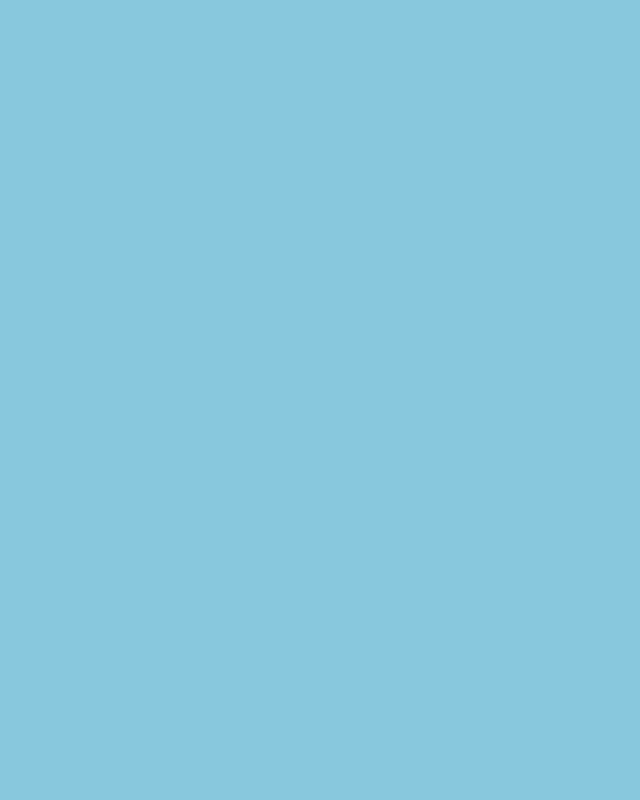
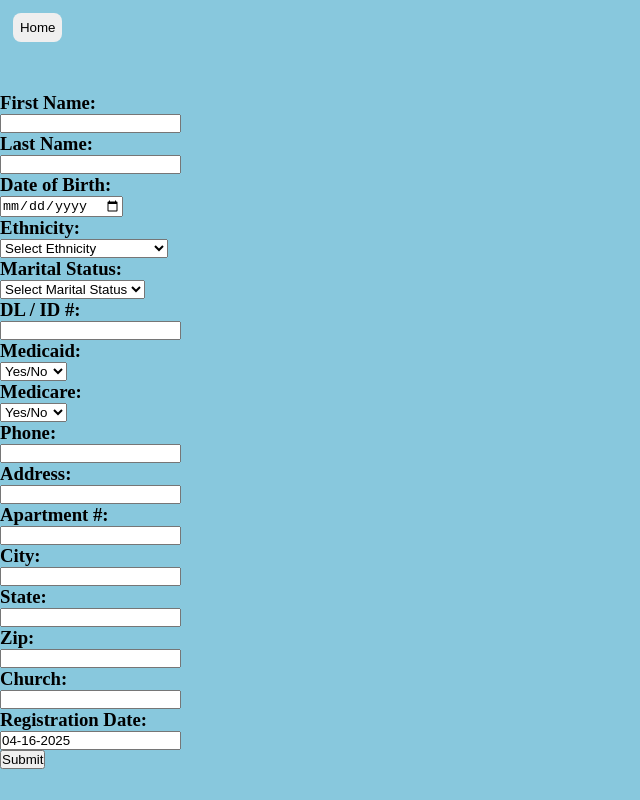
Before and after one commit to Kingcodes95/SHARE-Project, a React (Vite) app in the folder frontend/: page /new_client in a window 1280 px wide. Before the commit this address had no page. Shown: the whole page, without its empty margins (0-640 px from the left). Built offline with nearby package versions, Linux system fonts and the light colour scheme; sample sign-in values are in the browser's storage.

Commit message:
Added Add Client button and fully works

```diff
--- a/frontend/src/App.jsx
+++ b/frontend/src/App.jsx
@@ -4,15 +4,36 @@ import {
 	Route,
 	Navigate,
 } from "react-router-dom";
+import { useEffect } from "react";
 import Login from "./pages/Login";
 import PeoplesData from "./pages/PeoplesData";
 import ProtectedRoute from "./components/ProtectedRoute.jsx/ProtectedRoute";
 import Unauthorized from "./pages/Unauthorized";
 import Admin from "./pages/Admin";
 import PersonDetail from "./pages/PeopleDetail";
+import New_Client from "./pages/New_Client";
 
 function App() {
+	function TokenCleanup() {
+		useEffect(() => {
+			const handleUnload = () => {
+				localStorage.removeItem("access_token");
+				localStorage.removeItem("refresh_token");
+			};
+
+			window.addEventListener("beforeunload", handleUnload);
+
+			return () => {
+				window.removeEventListener("beforeunload", handleUnload);
+			};
+		}, []);
+
+		return null;
+	}
+
 	return (
+		<>
+			<TokenCleanup />
 			<Router>
 				<Routes>
 					<Route path="/" element={<Navigate to="/login" replace />} />
@@ -42,8 +63,17 @@ function App() {
 							</ProtectedRoute>
 						}
 					/>
+					<Route
+						path="/new_client"
+						element={
+							<ProtectedRoute roles={["volunteer", "admin", "super_admin"]}>
+								<New_Client />
+							</ProtectedRoute>
+						}
+					/>
 				</Routes>
 			</Router>
+		</>
 	);
 }
 
--- /dev/null
+++ b/frontend/src/components/Add_Client_Button/Add_Client_Button.jsx
@@ -0,0 +1,13 @@
+import { useNavigate } from "react-router-dom"
+
+export default function Add_Client_Button() {
+
+    const navigate = useNavigate()
+
+    return(
+       <div>
+            <button onClick={() => navigate('/new_client')}>New Client</button>
+       </div>
+    )
+
+}
--- /dev/null
+++ b/frontend/src/components/Add_Client_Button/Client_Form.css
@@ -0,0 +1,3 @@
+.Client-Form-Container{
+    margin-top: 50px;
+}
--- /dev/null
+++ b/frontend/src/components/Add_Client_Button/Client_Form.jsx
@@ -0,0 +1,182 @@
+import { useState } from "react";
+import { useNavigate } from "react-router-dom";
+import { useQueryClient } from "@tanstack/react-query";
+import "./Client_Form.css";
+
+export default function Client_Form() {
+	const navigate = useNavigate();
+	const queryClient = useQueryClient();
+
+	function getCurrentDate() {
+		const now = new Date();
+		const month = String(now.getMonth() + 1).padStart(2, "0");
+		const day = String(now.getDate()).padStart(2, "0");
+		const year = now.getFullYear();
+		return `${month}-${day}-${year}`;
+	}
+
+	const [formData, setFormData] = useState({
+		firstName: "",
+		lastName: "",
+		DOB: "",
+		Age: null,
+		Ethnicity: null,
+		Marital_Status: null,
+		DL: null,
+		Medicaid: null,
+		Medicare: null,
+		Phone: null,
+		Address: null,
+		APT: null,
+		City: null,
+		State: null,
+		Zip: null,
+		Church: null,
+		Registration_Date: getCurrentDate(),
+		last_pick_up: null,
+	});
+
+	const handleChange = (key) => (e) => {
+		const value = e.target.value;
+		const updated = { ...formData, [key]: value === "" ? null : value };
+		if (key === "DOB") {
+			updated.Age = calculateAge(value);
+		}
+		setFormData(updated);
+	};
+
+	const handleSubmit = async (e) => {
+		e.preventDefault();
+		const payload = {
+			...formData,
+			Age: calculateAge(formData.DOB),
+		};
+
+		try {
+			const response = await fetch("http://localhost:8000/clients/create_client", {
+				method: "POST",
+				headers: {
+					"Content-Type": "application/json",
+				},
+				body: JSON.stringify(payload),
+			});
+			if (!response.ok) throw new Error("Failed to submit client");
+			const newClient = await response.json();
+			queryClient.setQueryData(["clients"], (oldData = []) => [...oldData, newClient]);
+			navigate("/data");
+		} catch (err) {
+			console.error(err);
+			alert("Error Submitting a new client");
+		}
+	};
+
+	function calculateAge(dob) {
+		if (!dob) return null;
+		const birthDate = new Date(dob);
+		const today = new Date();
+		let age = today.getFullYear() - birthDate.getFullYear();
+		const m = today.getMonth() - birthDate.getMonth();
+		if (m < 0 || (m === 0 && today.getDate() < birthDate.getDate())) {
+			age--;
+		}
+		return age.toString();
+	}
+
+	return (
+		<form className="Client-Form-Container" onSubmit={handleSubmit}>
+			<div>
+				<h3>First Name:</h3>
+				<input type="text" value={formData.firstName} onChange={handleChange("firstName")} required />
+			</div>
+			<div>
+				<h3>Last Name:</h3>
+				<input type="text" value={formData.lastName} onChange={handleChange("lastName")} required />
+			</div>
+			<div>
+				<h3>Date of Birth:</h3>
+				<input type="date" value={formData.DOB} onChange={handleChange("DOB")} required />
+			</div>
+			<div>
+				<h3>Ethnicity:</h3>
+				<select value={formData.Ethnicity || ""} onChange={handleChange("Ethnicity")}>
+					<option value="">Select Ethnicity</option>
+					<option value="Hispanic / Latino">Hispanic / Latino</option>
+					<option value="Non-Hispanic White">Non-Hispanic White</option>
+					<option value="Black / African American">Black / African American</option>
+					<option value="Asian">Asian</option>
+					<option value="Native American / Alaska Native">Native American</option>
+					<option value="Native Hawaiian / Pacific Islander">Pacific Islander</option>
+					<option value="Middle Eastern">Middle Eastern</option>
+					<option value="Other">Other</option>
+				</select>
+			</div>
+			<div>
+				<h3>Marital Status:</h3>
+				<select value={formData.Marital_Status || ""} onChange={handleChange("Marital_Status")}>
+					<option value="">Select Marital Status</option>
+					<option value="Single">Single</option>
+					<option value="Married">Married</option>
+					<option value="Divorced">Divorced</option>
+					<option value="Widowed">Widowed</option>
+					<option value="Separated">Separated</option>
+					<option value="Prefer not to say">Prefer not to say</option>
+				</select>
+			</div>
+			<div>
+				<h3>DL / ID #:</h3>
+				<input type="text" value={formData.DL || ""} onChange={handleChange("DL")} />
+			</div>
+			<div>
+				<h3>Medicaid:</h3>
+				<select value={formData.Medicaid || ""} onChange={handleChange("Medicaid")}>
+					<option value="">Yes/No</option>
+					<option value="Yes">Yes</option>
+					<option value="No">No</option>
+					<option value="Applying">Applied</option>
+				</select>
+			</div>
+			<div>
+				<h3>Medicare:</h3>
+				<select value={formData.Medicare || ""} onChange={handleChange("Medicare")}>
+					<option value="">Yes/No</option>
+					<option value="Yes">Yes</option>
+					<option value="No">No</option>
+					<option value="Applying">Applied</option>
+				</select>
+			</div>
+			<div>
+				<h3>Phone:</h3>
+				<input type="text" value={formData.Phone || ""} onChange={handleChange("Phone")} />
+			</div>
+			<div>
+				<h3>Address:</h3>
+				<input type="text" value={formData.Address || ""} onChange={handleChange("Address")} />
+			</div>
+			<div>
+				<h3>Apartment #:</h3>
+				<input type="text" value={formData.APT || ""} onChange={handleChange("APT")} />
+			</div>
+			<div>
+				<h3>City:</h3>
+				<input type="text" value={formData.City || ""} onChange={handleChange("City")} />
+			</div>
+			<div>
+				<h3>State:</h3>
+				<input type="text" value={formData.State || ""} onChange={handleChange("State")} />
+			</div>
+			<div>
+				<h3>Zip:</h3>
+				<input type="text" value={formData.Zip || ""} onChange={handleChange("Zip")} />
+			</div>
+			<div>
+				<h3>Church:</h3>
+				<input type="text" value={formData.Church || ""} onChange={handleChange("Church")} />
+			</div>
+			<div>
+				<h3>Registration Date:</h3>
+				<input type="text" value={formData.Registration_Date} readOnly />
+			</div>
+			<button type="submit">Submit</button>
+		</form>
+	);
+}
--- a/frontend/src/components/NewClientButton/NewClientButton.jsx
+++ /dev/null
@@ -1,14 +0,0 @@
-import './NewClientButton.css';
-
-export default function NewClientButton() {
-
-
-
-    return(
-       <div>
-            <button>New Client</button>
-            <button>Delete Client</button>
-       </div>
-    )
-
-}
--- /dev/null
+++ b/frontend/src/pages/New_Client.jsx
@@ -0,0 +1,14 @@
+import { useNavigate } from "react-router-dom";
+import Client_Form from "../components/Add_Client_Button/Client_Form";
+
+export default function New_Client() {
+
+    const navigate = useNavigate()
+
+    return(
+        <div>
+            <button className="Home-button" onClick={() => navigate('/data')}>Home</button>
+            <Client_Form />
+        </div>
+    );
+}
--- a/frontend/src/pages/PeoplesData.jsx
+++ b/frontend/src/pages/PeoplesData.jsx
@@ -2,7 +2,7 @@ import { useState } from "react";
 import SearchData from "../components/SearchData/SearchData";
 import DataCenter from "../components/DataCenter/DataCenter";
 import LogoutButton from "../components/LogoutButton/LogoutButton";
-import NewClientButton from "../components/NewClientButton/NewClientButton";
+import Add_Client_Button from "../components/Add_Client_Button/Add_Client_Button";
 
 function PeoplesData() {
   const [searchQuery, setSearchQuery] = useState("");
@@ -11,7 +11,7 @@ function PeoplesData() {
     <div className="Peoples-Data-page">
       <SearchData searchQuery={searchQuery} setSearchQuery={setSearchQuery} />
       <DataCenter searchQuery={searchQuery} />
-      <NewClientButton />
+      <Add_Client_Button />
       <LogoutButton />
     </div>
   );
```
Also changed, not shown: frontend/src/components/Add_Client_Button/Add_Client_Button.css (added), 1 other file (tests, documents, lock files or other folders). Lines whose indentation alone changed are shown as unchanged.
